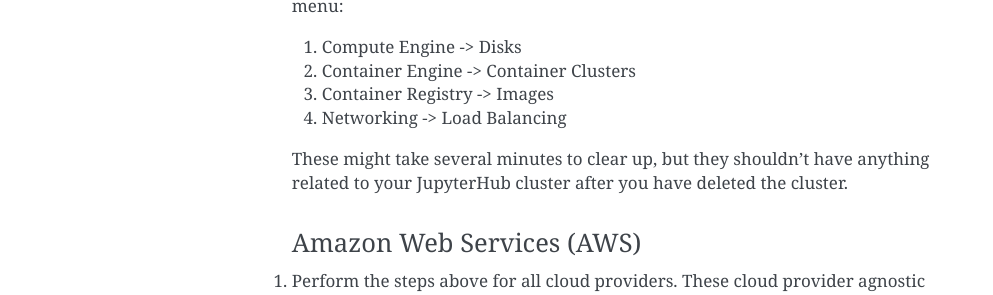
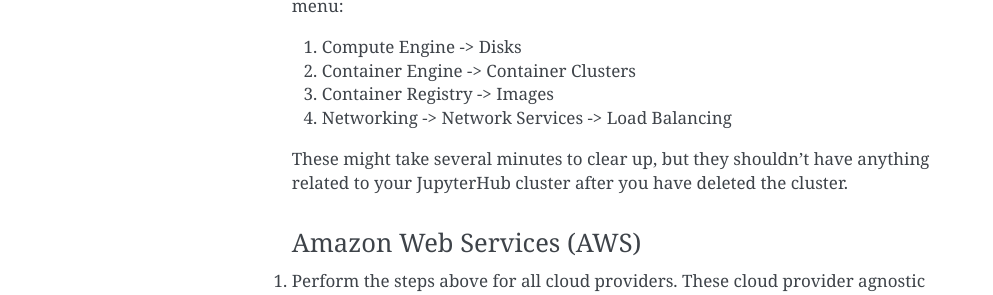
Before and after one commit to jupyterhub/zero-to-jupyterhub-k8s, a Sphinx documentation site: the page built from doc/source/turn-off.rst, in a window 1280 px wide. Shown: the part 1310-1605 px from the top of the page, without its empty margins (148-1141 px from the left). Built offline with Sphinx 7.4.7, drawn with Linux system fonts in a browser that asks for light colours.

Commit message:
Add missing submenu in turn off verification on Google Cloud

```diff
--- a/doc/source/turn-off.rst
+++ b/doc/source/turn-off.rst
@@ -65,7 +65,7 @@
    1. Compute Engine -> Disks
    2. Container Engine -> Container Clusters
    3. Container Registry -> Images
-   4. Networking -> Load Balancing
+   4. Networking -> Network Services -> Load Balancing
 
    These might take several minutes to clear up, but they shouldn't have anything
    related to your JupyterHub cluster after you have deleted the cluster.
```
